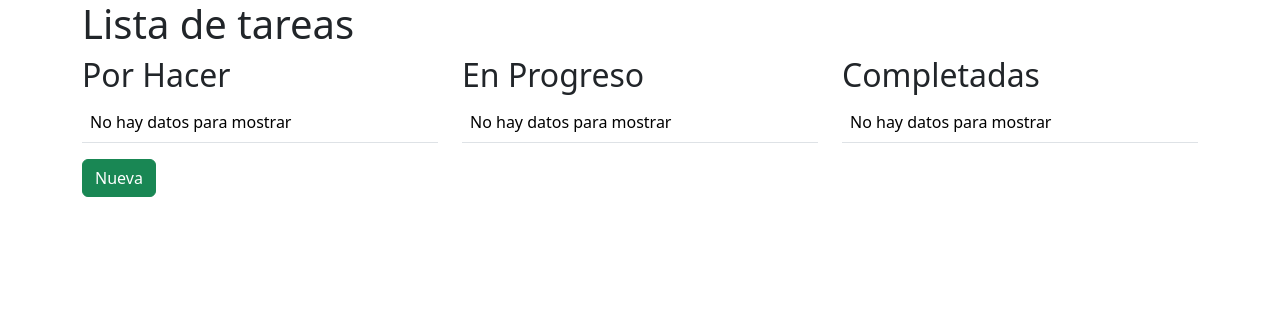
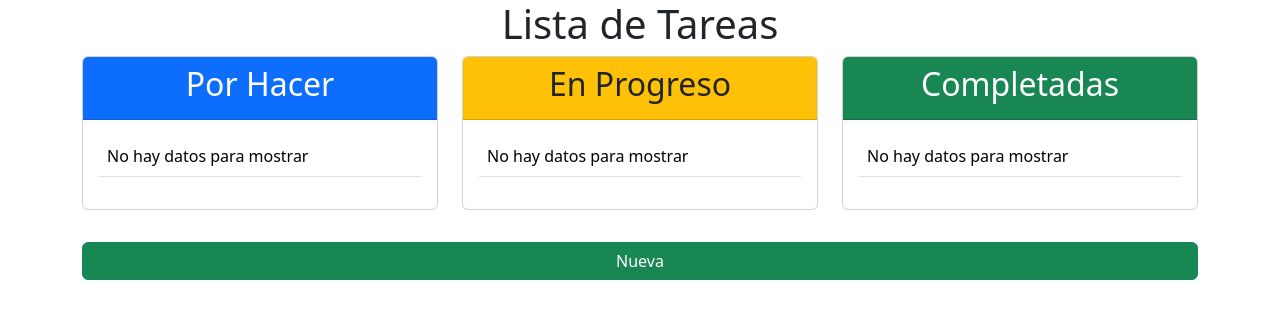
Before and after one commit to deibylop/proyecto1, a PHP site: page / in a window 1280 px wide. Shown: the top 319 px of the page. Run offline with PHP 8.4, Linux system fonts and the light colour scheme.

Commit message:
some visual fixes

```diff
--- a/Class/Tasks.php
+++ b/Class/Tasks.php
@@ -101,17 +101,20 @@ class Tasks extends ModelsDB
             $this->_db->close();
         }
     }
-    public function presentar_tarea($title,$desc,$id){
+    public function presentar_tarea($title, $desc, $dueDate, $state, $id) {
+        $formattedDueDate = date('j/n/Y', strtotime($dueDate));
+
         $html = '<tr>' .
-                    '<td>'.
+                    '<td>' .
                         '<div class="card">' .
                             '<div class="card-body">' .
                                 '<h5 class="card-title">' . $title . '</h5>' .
                                 '<p class="card-text">' . $desc . '</p>' .
+                                '<p class="card-text">Fecha de Vencimiento: ' . $formattedDueDate . '</p>' .
+                                '<p class="card-text">Estado: ' . $state . '</p>' .
                             '</div>' .
                         '</div>' .
-                    '</td>';
-
+                    '</td>' .
                 '</tr>';
         return $html;
     }
--- a/crear.php
+++ b/crear.php
@@ -2,7 +2,7 @@
 include('./includes/header.php');
 ?>
 <br><br>
-<div class="container">
+<div class="container" style="max-width: max-content;">
     <div class="container text-center">
         <div class="card" style="width: 25rem;">
 
--- a/index.php
+++ b/index.php
@@ -1,12 +1,14 @@
-<?php
-include('./includes/header.php');
-?>
+<?php include('./includes/header.php'); ?>
 
 <div class="container">
-    <h1>Lista de tareas</h1>
+    <h1 class="text-center">Lista de Tareas</h1>
     <div class="row">
         <div class="col-4">
-            <h2>Por Hacer</h2>
+            <div class="card" style="max-height: 700px;">
+                <div class="card-header bg-primary text-white">
+                    <h2 class="text-center">Por Hacer</h2>
+                </div>
+                <div class="card-body" style="max-height: 450px; overflow-y: scroll;">
                     <table class="table">
                         <tbody>
                             <?php
@@ -16,19 +18,24 @@ include('./includes/header.php');
                             if ($results == 400) {
                                 echo '<tr>';
                                 echo '<td> No hay datos para mostrar</td>';
-
                                 echo '</tr>';
                             } else {
                                 foreach ($results as $row) {
-                            echo $tasks->presentar_tarea($row["title"],$row["description"],"id");
+                                    echo $tasks->presentar_tarea($row["title"],$row["description"],$row['due_date'],$row['state'],"id");
                                 }
                             }
                             ?>
                         </tbody>
                     </table>
                 </div>
+            </div>
+        </div>
         <div class="col-4">
-            <h2>En Progreso</h2>
+            <div class="card" style="max-height: 700px;">
+                <div class="card-header bg-warning">
+                    <h2 class="text-center">En Progreso</h2>
+                </div>
+                <div class="card-body" style="max-height: 450px; overflow-y: scroll;">
                     <table class="table">
                         <tbody>
                             <?php
@@ -40,16 +47,21 @@ include('./includes/header.php');
                                 echo '</tr>';
                             } else {
                                 foreach ($results as $row) {
-                            echo $tasks->presentar_tarea($row["title"],$row["description"],"id");
+                                    echo $tasks->presentar_tarea($row["title"],$row["description"],$row['due_date'],$row['state'],"id");
                                 }
                             }
-
                             ?>
                         </tbody>
                     </table>
                 </div>
+            </div>
+        </div>
         <div class="col-4">
-            <h2>Completadas</h2>
+            <div class="card" style="max-height: 700px;">
+                <div class="card-header bg-success text-white">
+                    <h2 class="text-center">Completadas</h2>
+                </div>
+                <div class="card-body" style="max-height: 450px; overflow-y: scroll;">
                     <table class="table">
                         <tbody>
                             <?php
@@ -61,27 +73,21 @@ include('./includes/header.php');
                                 echo '</tr>';
                             } else {
                                 foreach ($results as $row) {
-                            echo $tasks->presentar_tarea($row["title"],$row["description"],"id");
+                                    echo $tasks->presentar_tarea($row["title"],$row["description"],$row['due_date'],$row['state'],"id");
                                 }
                             }
-
                             ?>
                         </tbody>
                     </table>
                 </div>
-        <div class="col-12">
-            <a id="myInput" href="crear.php" class="btn btn-success pull-right">
+            </div>
+        </div>
+        <div class="d-grid gap-2">
+        <br>
+            <a id="myInput" href="crear.php" class="btn btn-success lg">
                 <i class="bi bi-plus"></i> Nueva
             </a>
         </div>
-
     </div>
-
-
-
 </div>
-<script>
-</script>
-<?php
-include('./includes/footer.php');
-?>
+<?php include('./includes/footer.php'); ?>
```
Lines whose indentation alone changed are shown as unchanged.
